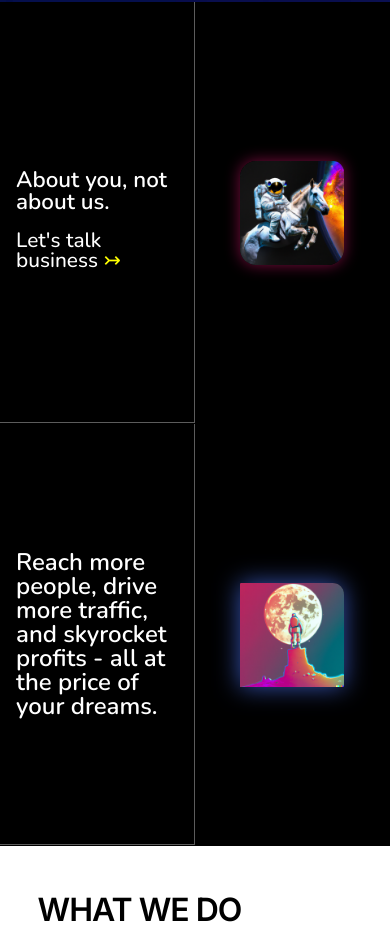
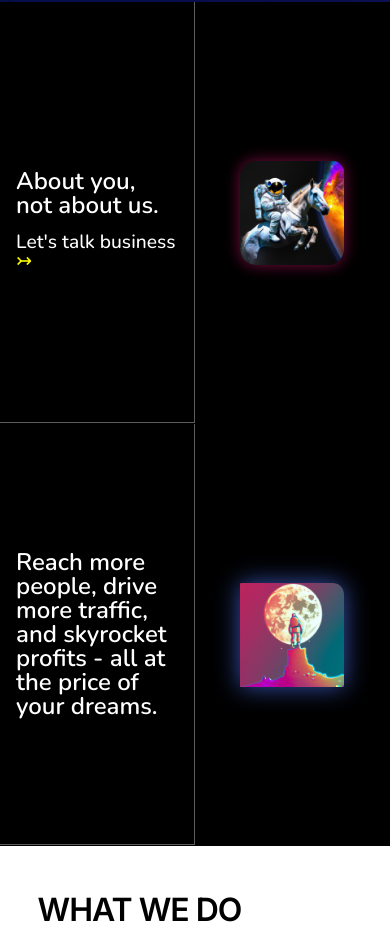
Before and after one commit to will-flores1/marketing-website-theme, a SvelteKit app: page / in a window 390 px wide. Shown: the part 842-1792 px from the top of the page. Built offline with nearby package versions, Linux system fonts and the light colour scheme.

Commit message:
Fix responsive design

```diff
--- a/src/components/Section.svelte
+++ b/src/components/Section.svelte
@@ -73,7 +73,7 @@
 
 	@media screen and (max-width: 992px) {
 		.tag-line {
-			font-size: 1.4rem;
+			font-size: 2rem;
 			padding: 1rem;
 		}
 		a {
@@ -83,15 +83,18 @@
 		.astronaut-img {
 			width: clamp(6.5rem, 20vw, 25rem);
 		}
+		.business {
+			font-size: 1.7rem;
+		}
 	}
 
-	@media screen and (min-width: 500px) {
+	@media screen and (max-width: 500px) {
 		.tag-line {
-			font-size: 2.2rem;
+			font-size: 1.5rem;
 		}
 		.business {
 			padding: 0 1rem;
-			font-size: 2rem;
+			font-size: 1.2rem;
 		}
 		a {
 			padding: 1rem;
```
